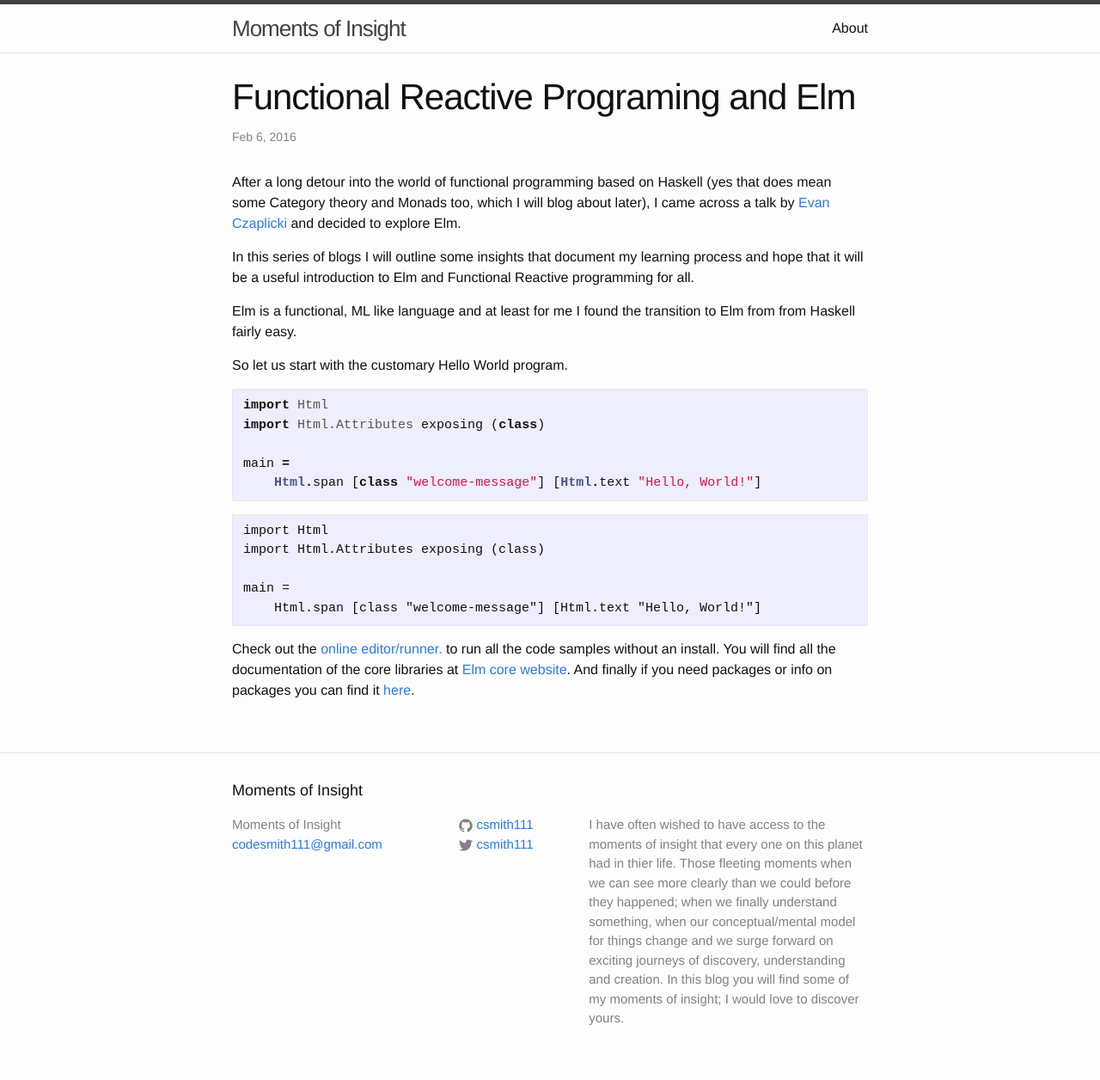
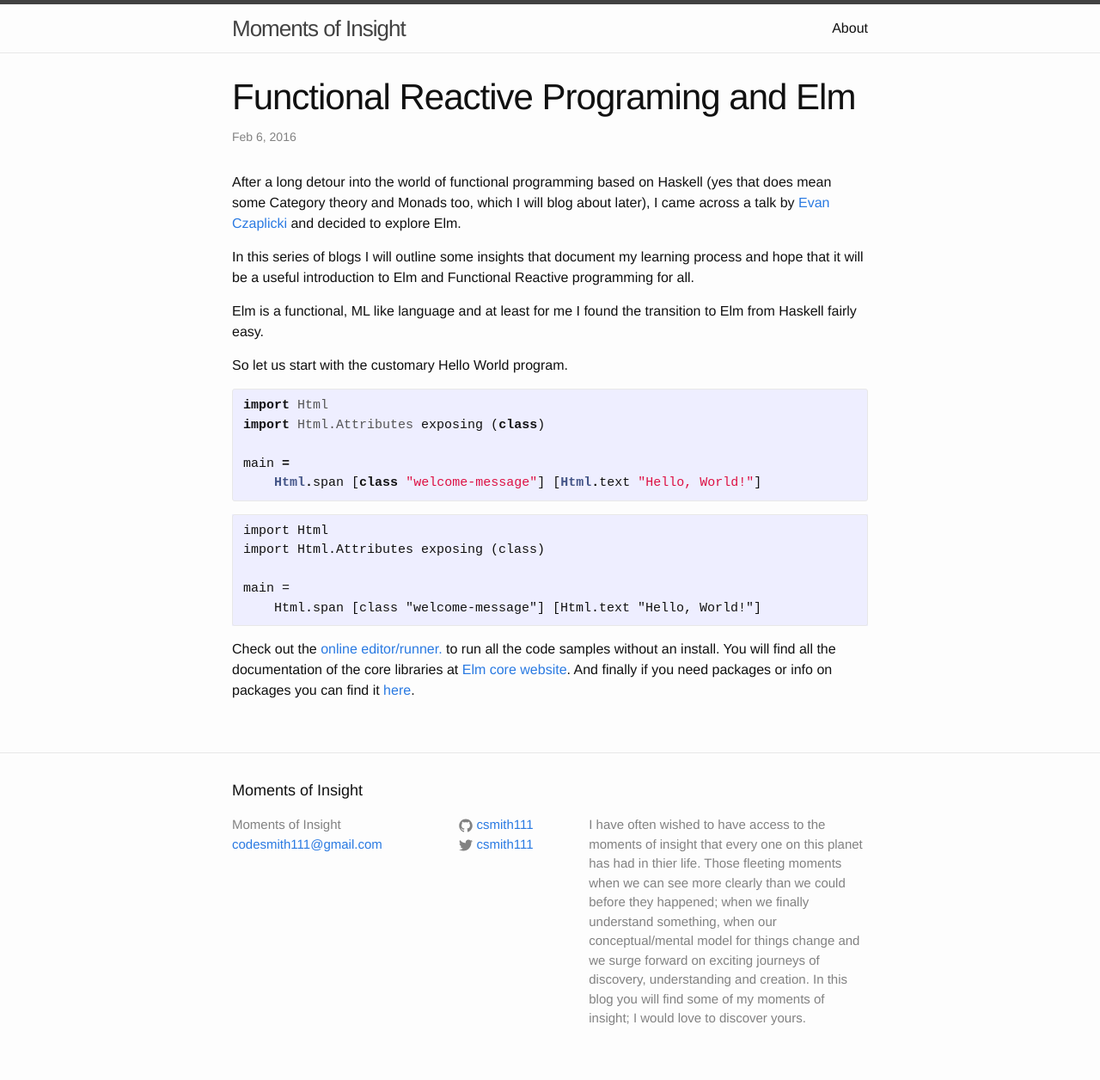
Before and after one commit to csmith111/csmith111.github.io, a Jekyll site: the page built from _posts/2016-02-06-FirstBlogPost.markdown, in a window 1280 px wide. Shown: the whole page at 86% size. Built offline with Jekyll 4.4.1, drawn with Linux system fonts in a browser that asks for light colours.

Commit message:
fixed typos

```diff
--- a/_config.yml
+++ b/_config.yml
@@ -10,7 +10,7 @@ title: Moments of Insight
 email: codesmith111@gmail.com
 description: > # this means to ignore newlines until "baseurl:"
   I have often wished to have access to the moments of insight
-  that every one on this planet had in thier life.
+  that every one on this planet has had in thier life.
   Those fleeting moments when we can see more clearly than we could before they happened;
   when we finally understand something, when our conceptual/mental
   model for things change and we surge forward on exciting journeys of
--- a/_posts/2016-02-06-FirstBlogPost.markdown
+++ b/_posts/2016-02-06-FirstBlogPost.markdown
@@ -9,7 +9,7 @@ After a long detour into the world of functional programming based on Haskell (y
 
 In this series of blogs I will outline some insights that document my learning process and hope that it will be a useful introduction to Elm and Functional Reactive programming for all.
 
-Elm is a functional, ML like language and at least for me I found the transition to Elm from from Haskell fairly easy.
+Elm is a functional, ML like language and at least for me I found the transition to Elm from Haskell fairly easy.
 
 So let us start with the customary Hello World program.
 {% highlight Haskell %}
```
